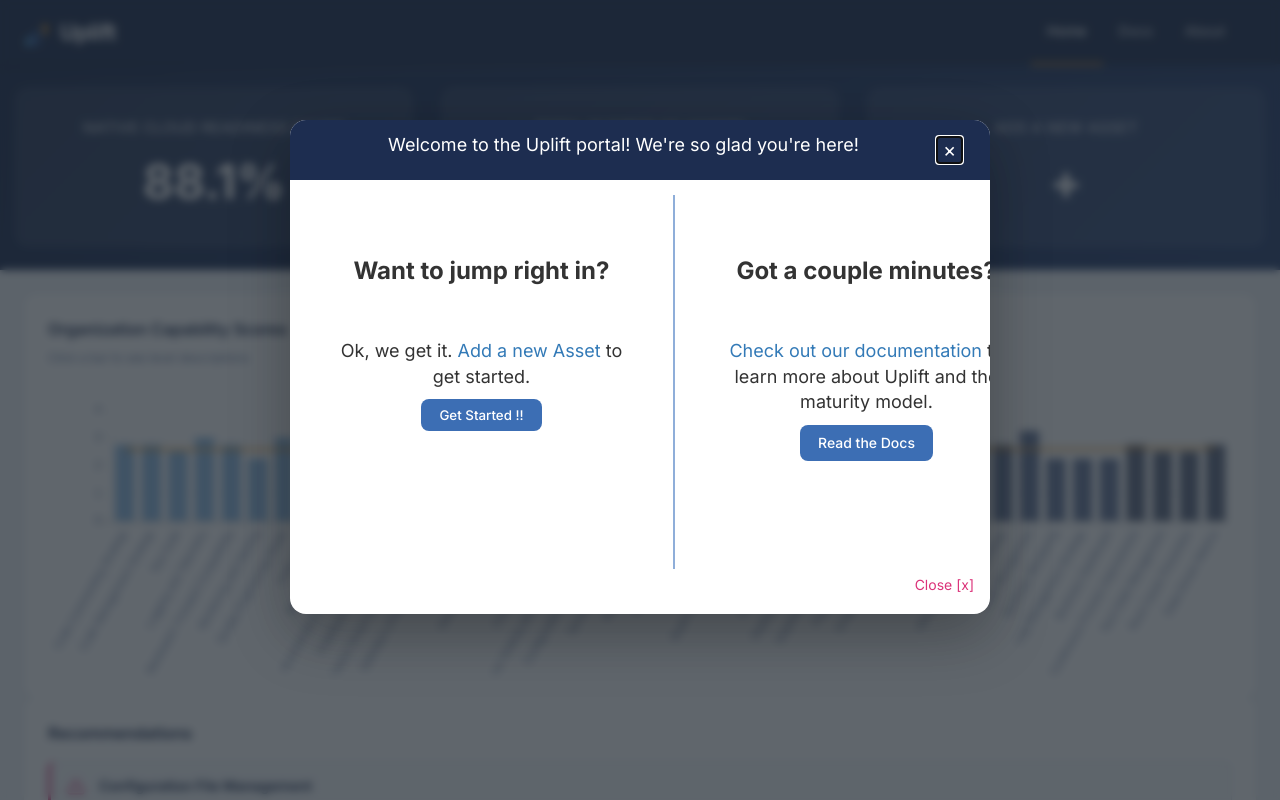
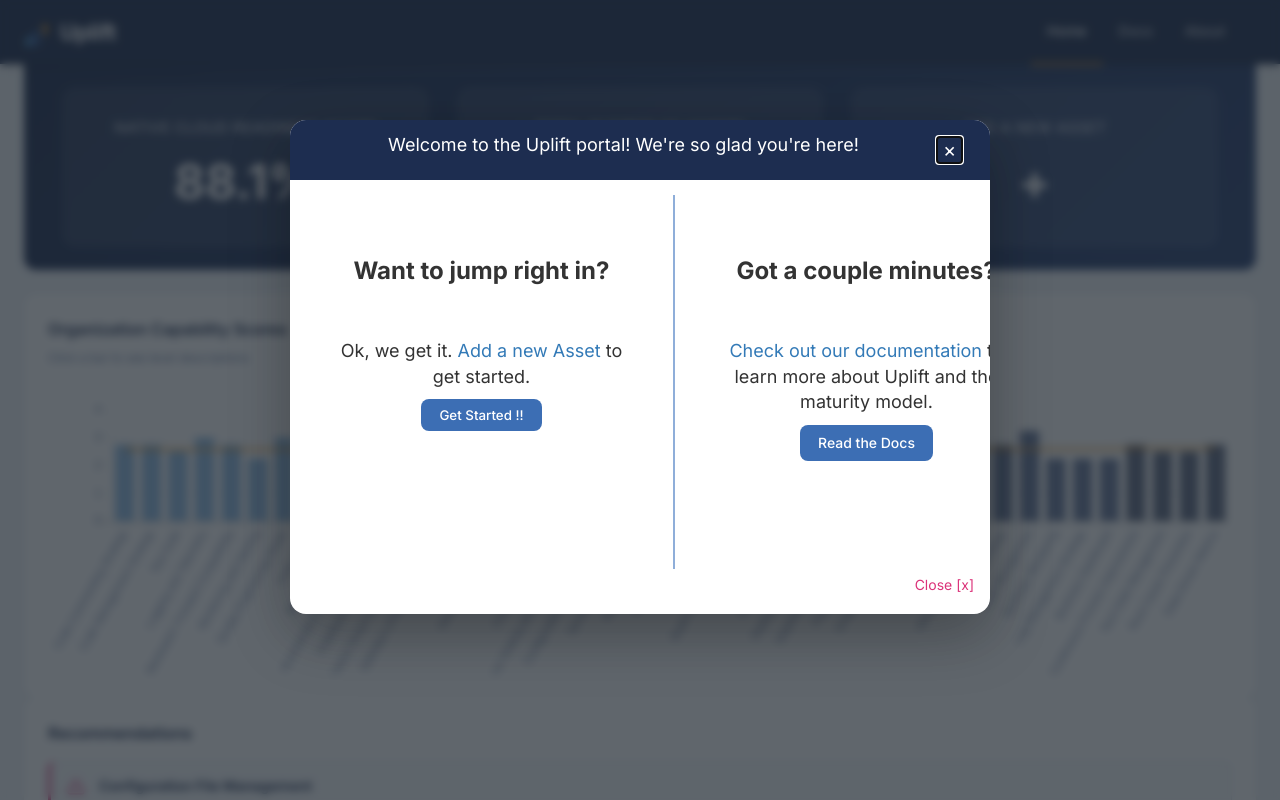
Before and after one commit to maci0/uplift, a FastAPI app: page / in a window 1280 px wide. Run offline with FastAPI, Linux system fonts and the light colour scheme.

Commit message:
Fix dashboard stats banner alignment to match page content width

```diff
--- a/app/static/css/uplift.css
+++ b/app/static/css/uplift.css
@@ -180,8 +180,10 @@ footer {
 
 /* DASHBOARD */
 .stats {
-    padding: 24px 16px;
+    padding: 24px;
     background: linear-gradient(135deg, #1d2d50 0%, #294172 100%);
+    margin: 0 24px;
+    border-radius: 0 0 12px 12px;
 }
 
 .stats-item {
```
Also changed, not shown: 1 other file.
